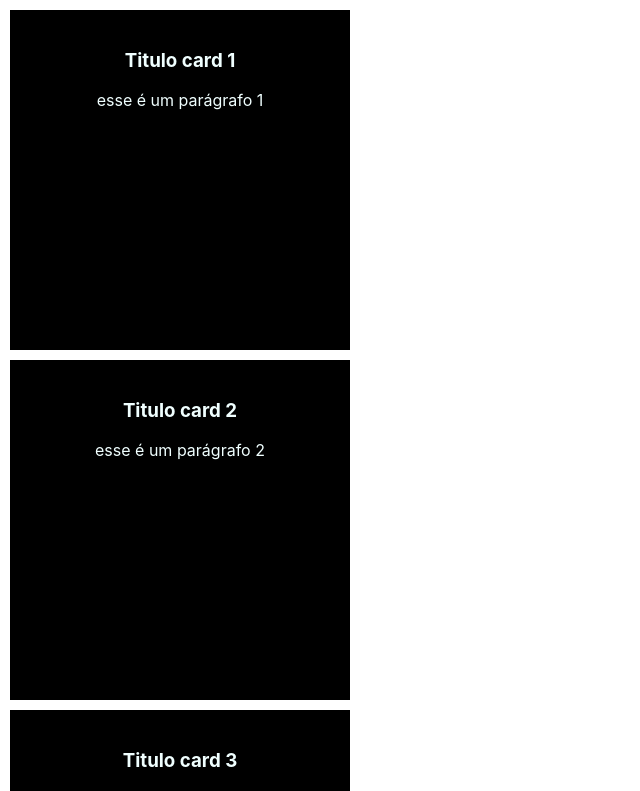
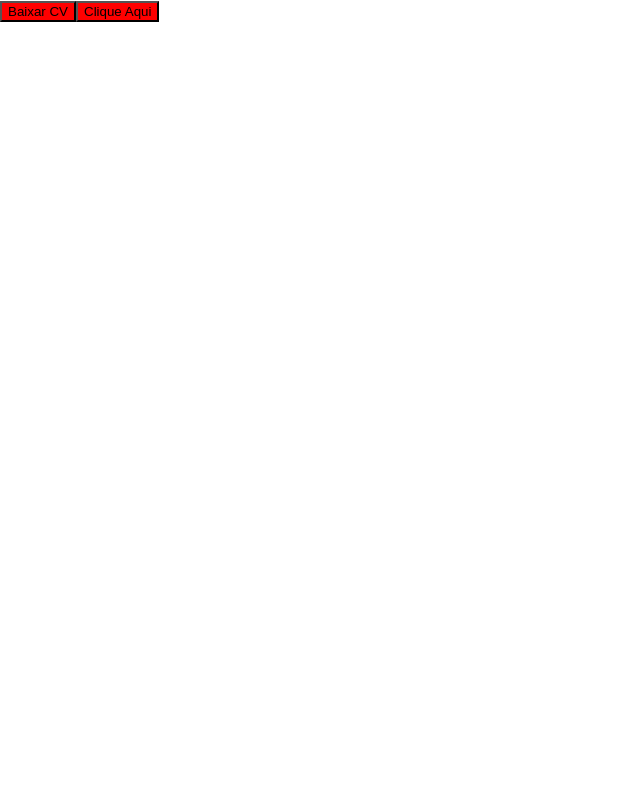
Before and after one commit to americanj/frontquest, a React (Create React App) app in the folder 17-react-js-base/04-primeiro-projeto-com-react-app-win/: page / in a window 1280 px wide. Shown: the top 791 px of the page, without its empty margins (0-640 px from the left). Built offline with nearby package versions, Linux system fonts and the light colour scheme.

Commit message:
usando default props tanto em class quanto em função.

```diff
--- a/17-react-js-base/04-primeiro-projeto-com-react-app-win/src/App.js
+++ b/17-react-js-base/04-primeiro-projeto-com-react-app-win/src/App.js
@@ -1,24 +1,11 @@
 import './App.css';
-//import Button from './components/';
-import Card from './components/card/card'
+import Button from './components/button/button'
 
 function App() {
   return (
     <>
-      <Card>
-        <h3>Titulo card 1</h3>
-        <p>esse é um parágrafo 1</p>
-      </Card>
-
-      <Card>
-        <h3>Titulo card 2</h3>
-        <p>esse é um parágrafo 2</p>
-      </Card>
-
-      <Card>
-        <h3>Titulo card 3</h3>
-        <p>esse é um parágrafo 3</p>
-      </Card>
+      <Button label='Baixar CV'/>
+      <Button />
     </>
   )
 }
--- a/17-react-js-base/04-primeiro-projeto-com-react-app-win/src/components/button/button.js
+++ b/17-react-js-base/04-primeiro-projeto-com-react-app-win/src/components/button/button.js
@@ -1,7 +1,19 @@
 import './button.css'
+import React from 'react'
 
-const Button = () => {
-    return <button className="btn">clique aqui</button>
+/*
+const Button = (props) => {
+    return <button className="btn">{props.label}</button>
+}*/
+
+class Button extends React.Component {
+    render() {
+        return <button className="btn">{this.props.label}</button>
+    }
+}
+
+Button.defaultProps = {
+    label: 'Clique Aqui'
 }
 
 export default Button;
```
